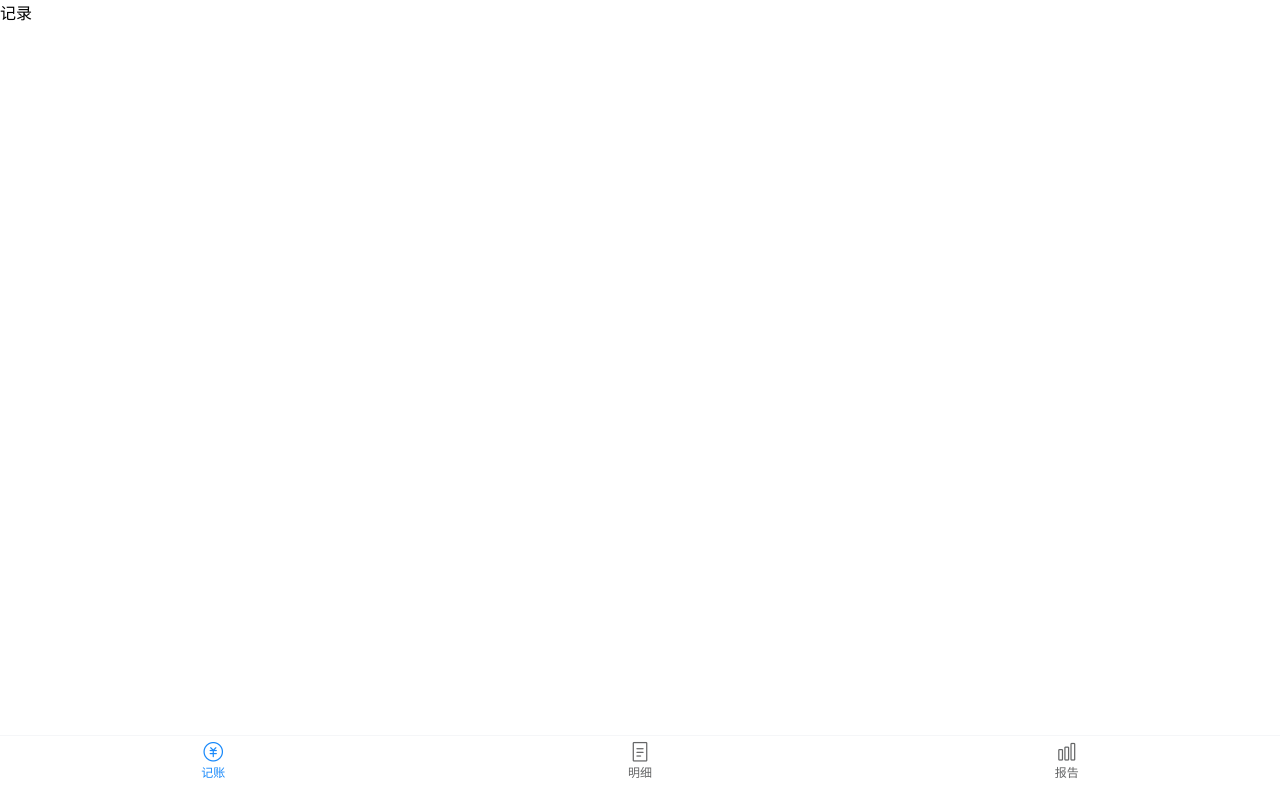
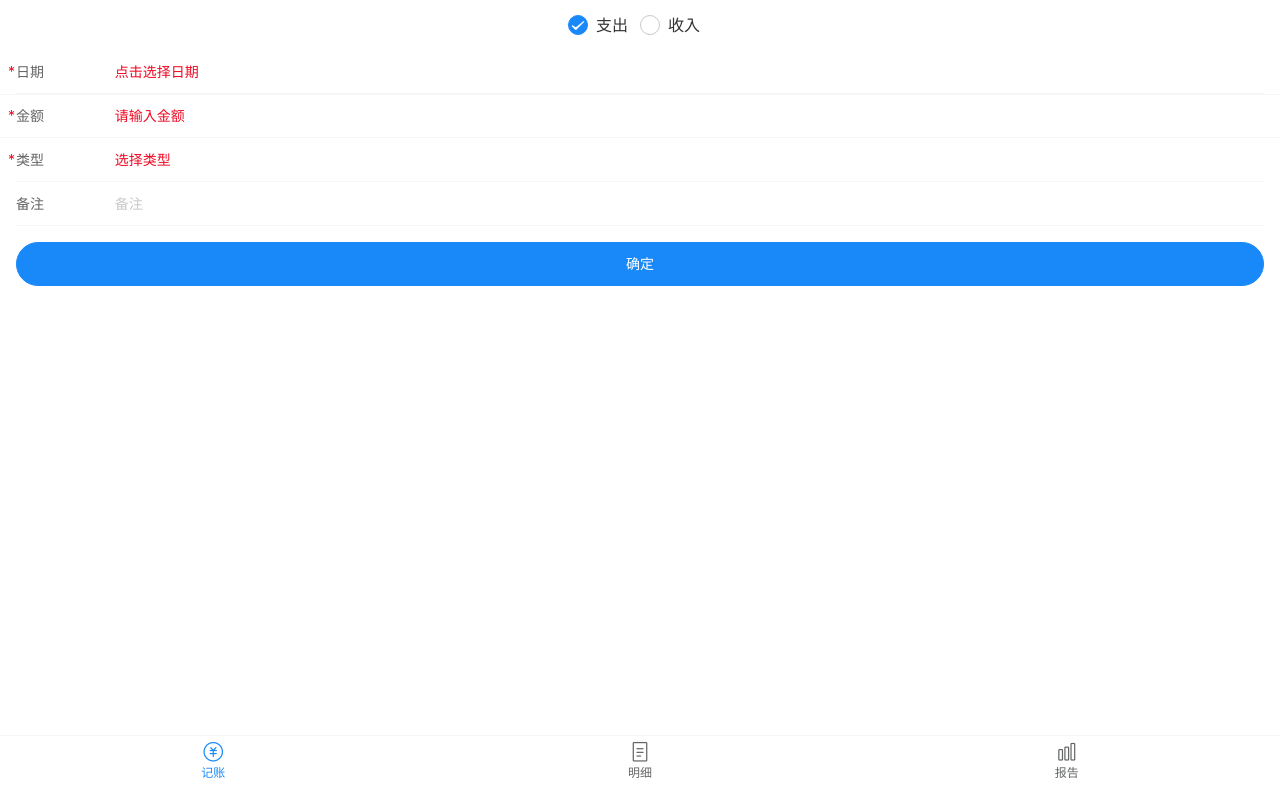
Before and after one commit to beike98/sweet-bookkeeping-source, a Vue app: page /record in a window 1280 px wide. Built offline with nearby package versions, Linux system fonts and the light colour scheme.

Commit message:
引入了dayjs库，完成了Record样式

```diff
--- a/package.json
+++ b/package.json
@@ -9,6 +9,7 @@
   },
   "dependencies": {
     "core-js": "^3.6.5",
+    "dayjs": "^1.10.6",
     "vant": "^2.12.26",
     "vue": "^2.6.11",
     "vue-class-component": "^7.2.3",
--- a/src/views/Record.vue
+++ b/src/views/Record.vue
@@ -1,13 +1,129 @@
 <template>
-  <div>记录</div>
+  <van-form @submit="onSubmit">
+    <!--    单选框⬇️-->
+    <van-radio-group v-model="radio" direction="horizontal" class="radio">
+      <van-radio name="1">支出</van-radio>
+      <van-radio name="2">收入</van-radio>
+    </van-radio-group>
+    <!--    日期框⬇️-->
+    <van-field
+        readonly
+        clickable
+        required
+        name="calendar"
+        :value="value"
+        label="日期"
+        placeholder="点击选择日期"
+        @click="showCalendar = true"
+        error
+    />
+    <van-calendar v-model="showCalendar" :min-date="mindate" @confirm="onConfirm"/>
+    <!--    金额框⬇️-->
+    <van-cell-group>
+      <van-field
+          @touchstart.native.stop="show = true"
+          readonly
+          clickable
+          label="金额"
+          :value="money"
+          placeholder="请输入金额"
+          required
+          error/>
+    </van-cell-group>
+    <van-number-keyboard
+        :show="show"
+        v-model="money"
+        theme="custom"
+        extra-key="."
+        close-button-text="完成"
+        hide-on-click-outside
+        safe-area-inset-bottom
+        @blur="show = false"
+        @input="onInput"
+        @delete="onDelete"
+    />
+    <!--    分类⬇️-->
+    <van-field
+        readonly
+        clickable
+        required
+        error
+        label="类型"
+        :value="value2"
+        placeholder="选择类型"
+        @click="showPicker = true"
+    />
+    <van-popup v-model="showPicker" round position="bottom">
+      <van-picker
+          show-toolbar
+          :columns="columns"
+          @cancel="showPicker = false"
+          @confirm="onConfirm2"
+      />
+    </van-popup>
+    <!--    备注框⬇️-->
+    <van-field
+        v-model="remark"
+        name="备注"
+        label="备注"
+        placeholder="备注"
+    />
+    <!--    确定按钮⬇️-->
+    <div style="margin: 16px;">
+      <van-button round block type="info" native-type="submit">确定</van-button>
+    </div>
+  </van-form>
 </template>
 
 <script>
+import dayjs from 'dayjs'
+
 export default {
-  name: "Record"
+  name: "Record",
+  data() {
+    return {
+      radio: '1',
+      value: '',
+      value2:'',
+      money: '',
+      showCalendar: false,
+      remark: '',
+      show: false,
+      showPicker: false,
+      columns: ['吃饭', '衣服', '美容', '电子产品', '交通', '房租', '电话费','工资'],
+    };
+  },
+  methods: {
+    onConfirm(date) {
+      this.value = `${date.getMonth() + 1}/${date.getDate()}`;
+      this.showCalendar = false;
+    },
+    onSubmit(values) {
+      console.log('submit', values);
+    },
+    onInput(value) {
+      console.log(value)
+    },
+    onDelete() {
+      console.log('删除')
+    },
+    onConfirm2(value) {
+      this.value2 = value;
+      this.showPicker = false;
+    },
+  },
+  computed: {
+    mindate() {
+      const date = dayjs().subtract(7, 'day')
+      return new Date(date.toString())
+    }
+  }
 }
 </script>
 
 <style scoped>
-
+.radio {
+  height: 50px;
+  justify-content: center;
+}
 </style>
```
Also changed, not shown: 2 other files (tests, documents, lock files or other folders).
